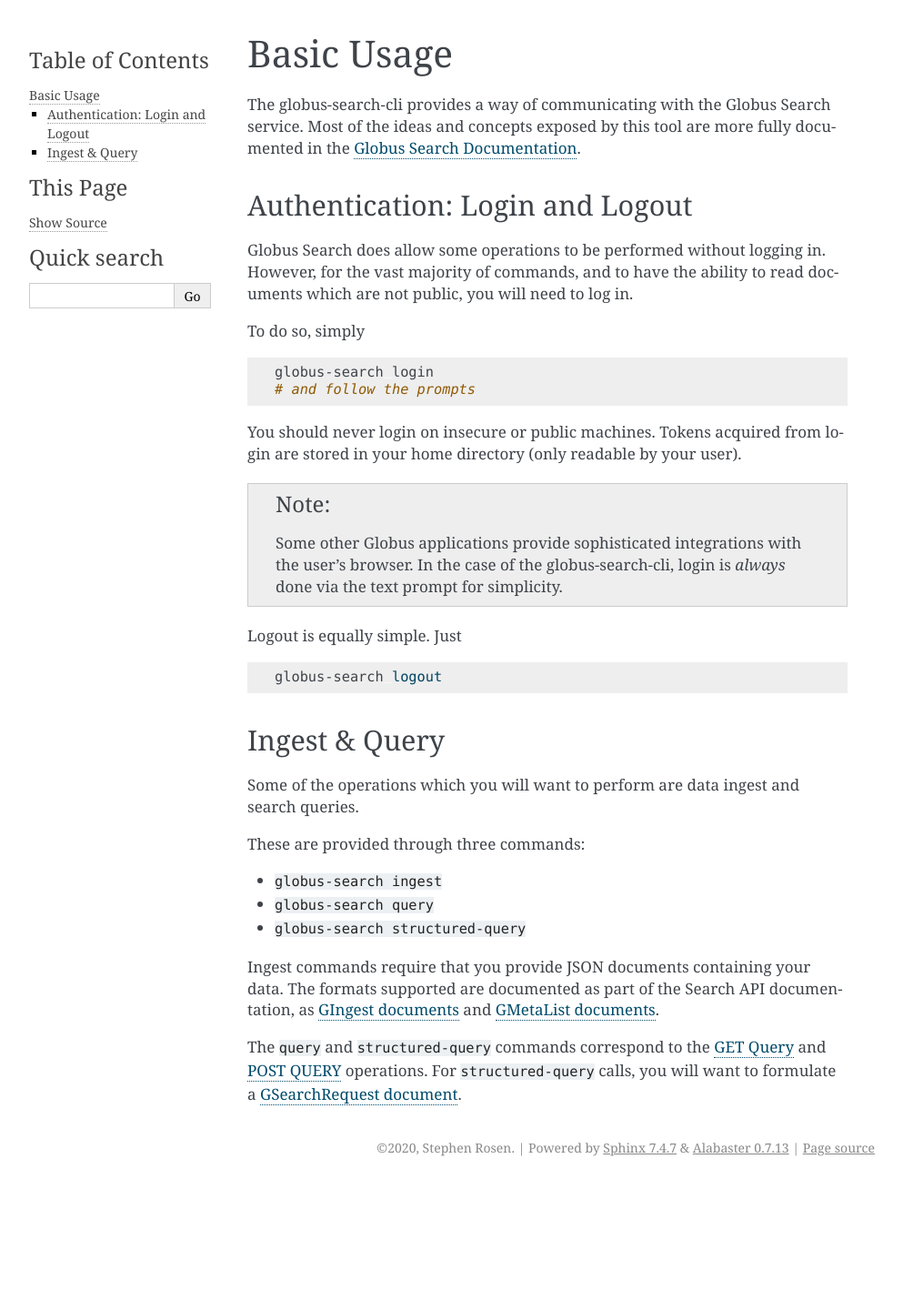
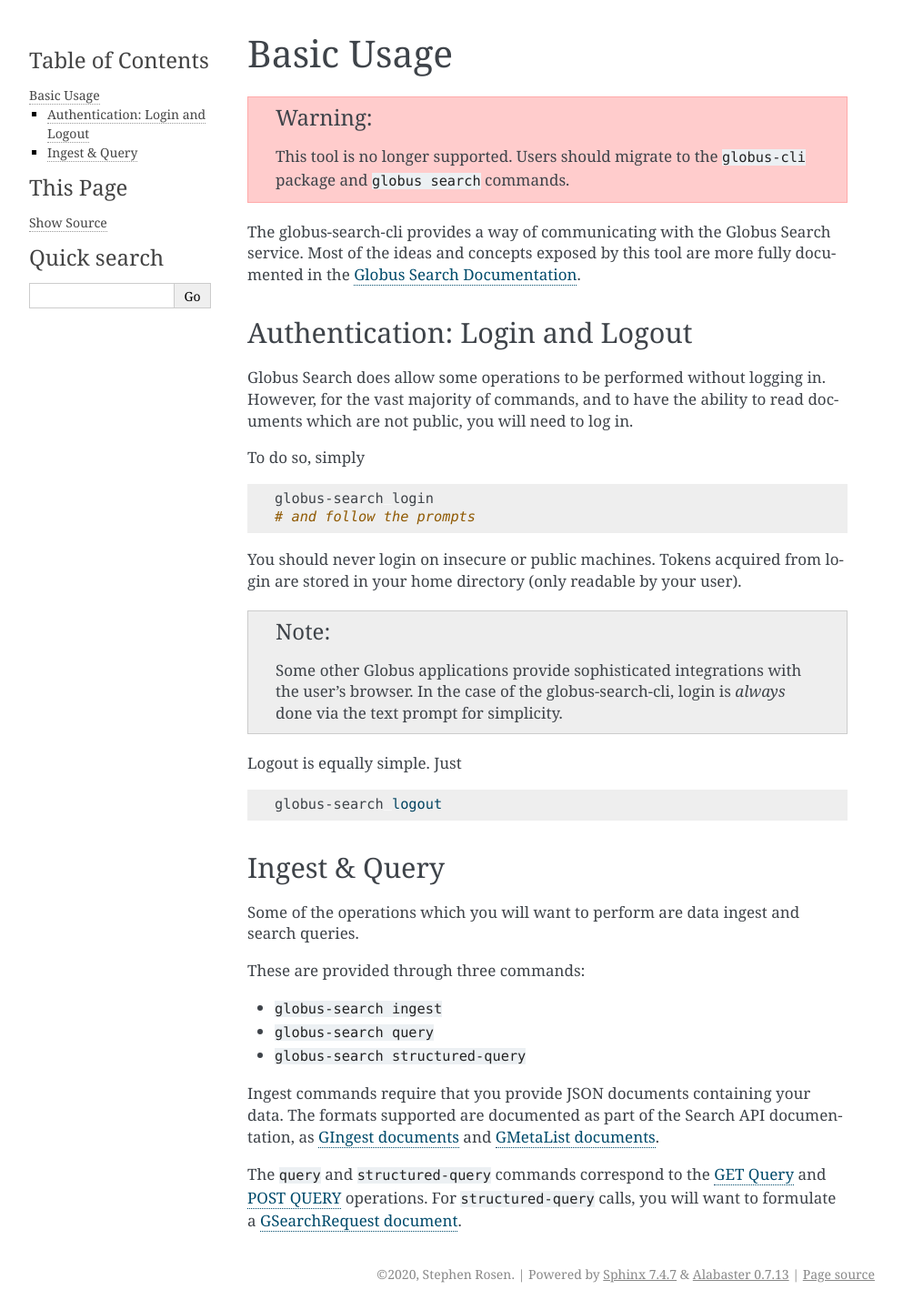
Before and after one commit to globus/globus-search-cli, a Sphinx documentation site: the page built from docs/basics.rst, in a window 1280 px wide. Shown: the whole page at 91% size, without its empty margins (148-1141 px from the left). Built offline with Sphinx 7.4.7, drawn with Linux system fonts in a browser that asks for light colours; before the commit the page ends 1301 px from its top, so only the background shows below that.

Commit message:
Make doc warning more uniform

```diff
--- a/CHANGELOG.rst
+++ b/CHANGELOG.rst
@@ -1,5 +1,10 @@
 CHANGELOG
 =========
+
+.. warning::
+
+    This tool is no longer supported. Users should migrate to the
+    ``globus-cli`` package and ``globus search`` commands.
 
 Unreleased
 ----------
--- a/docs/basics.rst
+++ b/docs/basics.rst
@@ -1,5 +1,10 @@
 Basic Usage
 ===========
+
+.. warning::
+
+    This tool is no longer supported. Users should migrate to the
+    ``globus-cli`` package and ``globus search`` commands.
 
 The globus-search-cli provides a way of communicating with the Globus Search
 service. Most of the ideas and concepts exposed by this tool are more fully
```
Also changed, not shown: README.rst (+3 -8 lines).
